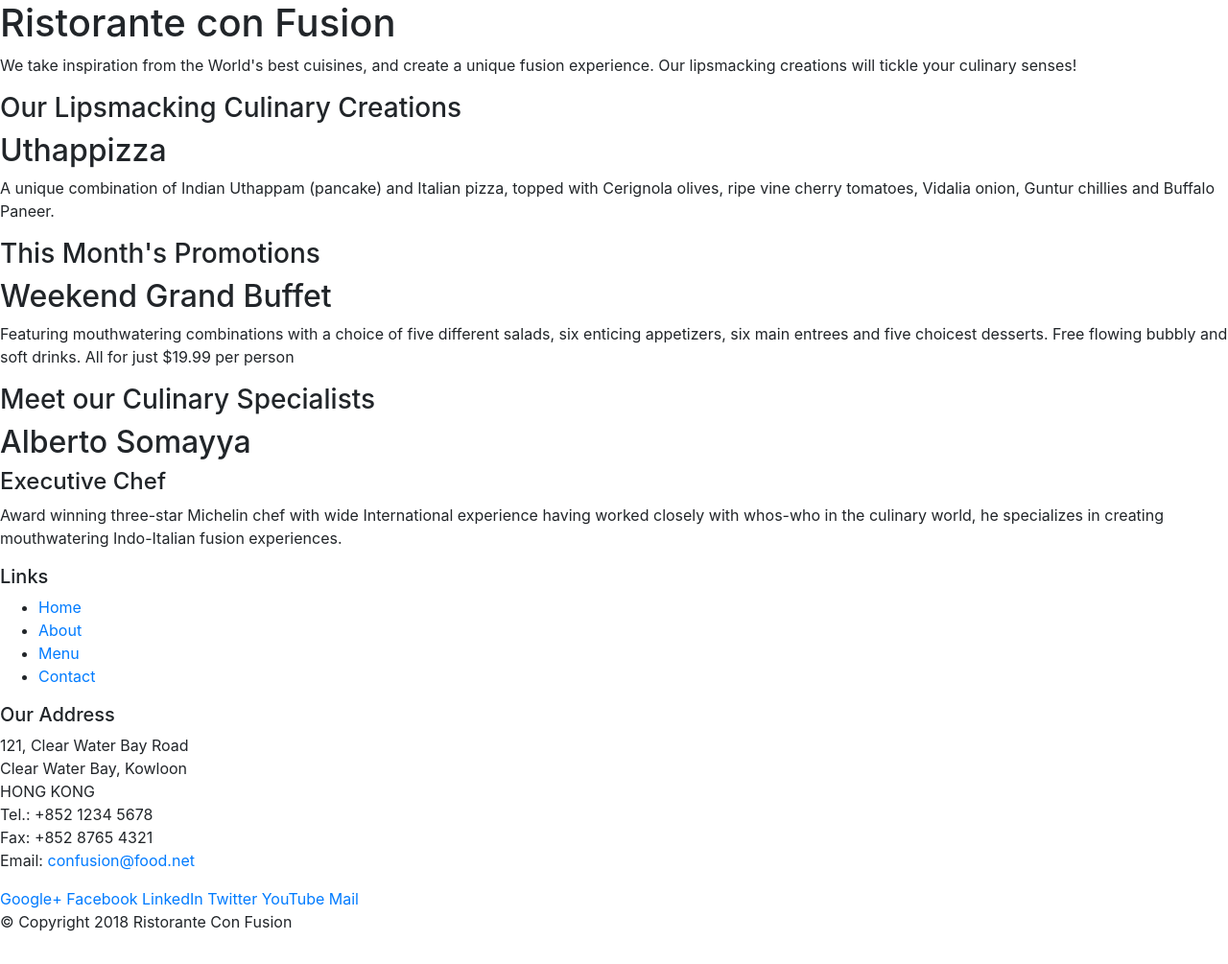
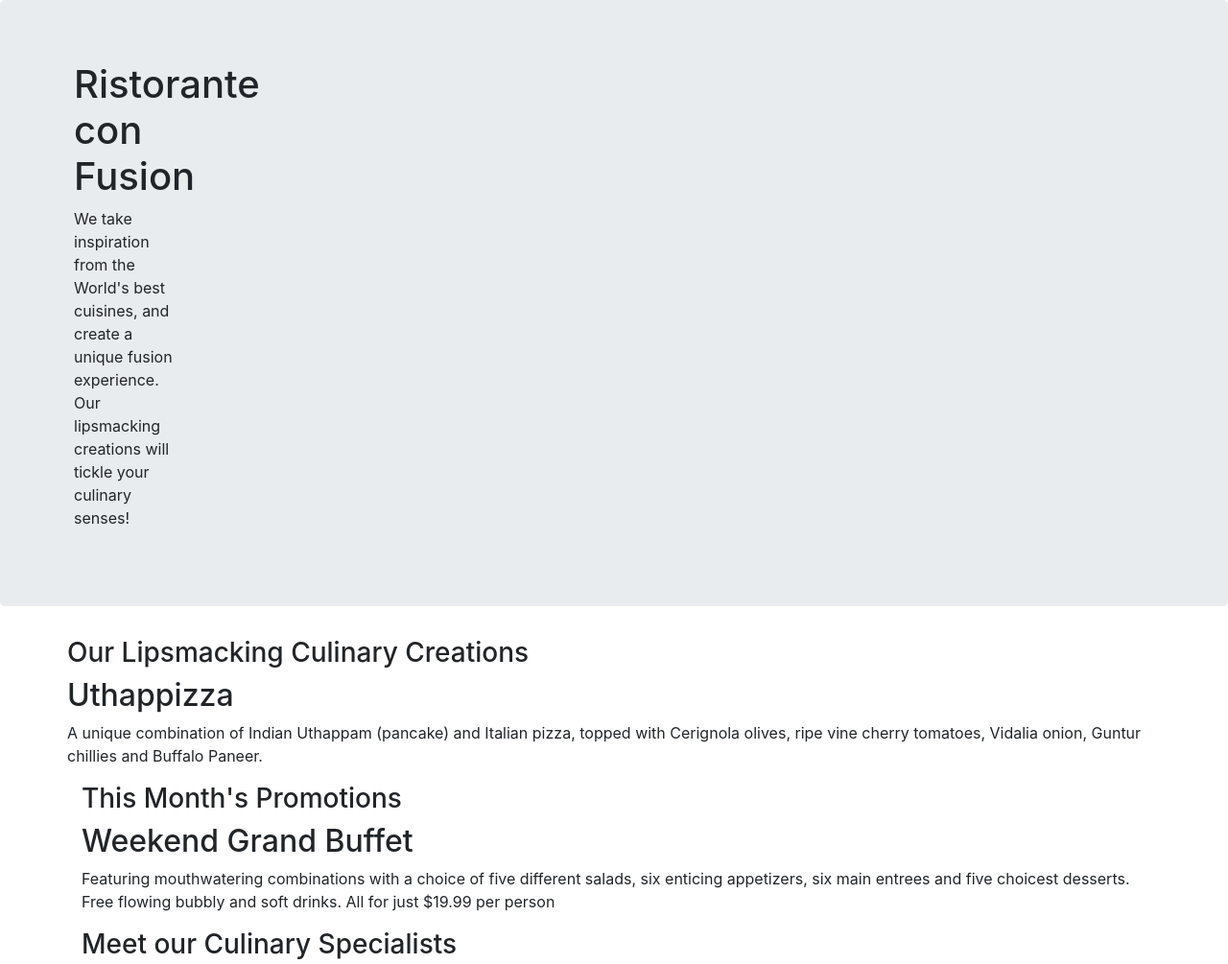
Before and after one commit to mayanksharma019/front-end-web-ui-frameworks, a website: page index.html in a window 1280 px wide. Shown: the top 1005 px of the page at 96% size. Drawn offline with nearby package versions, Linux system fonts and the light colour scheme.

Commit message:
2nd commit

```diff
--- a/index.html
+++ b/index.html
@@ -14,21 +14,21 @@
 
 <body>
 
-    <header>
-        <div>
-            <div>
-                <div>
+    <header class="jumbotron">
+        <div class="col-12 col-sm-6">
+            <div class="col-12 col-sm">
+                <div class="col-12 col-sm-4 col-md-3">
                     <h1>Ristorante con Fusion</h1>
                     <p>We take inspiration from the World's best cuisines, and create a unique fusion experience. Our lipsmacking creations will tickle your culinary senses!</p>
                 </div>
-                <div>
+                <div class="col col-sm col-md">
                 </div>
             </div>
         </div>
     </header>
 
-    <div>
-        <div>
+    <div class="container">
+        <div class="row">
             <div>
                 <h3>Our Lipsmacking Culinary Creations</h3>
             </div>
@@ -62,9 +62,9 @@
     </div>
 
     <footer>
-        <div>
-            <div>
-                <div>
+        <div class="container">
+            <div class="row">
+                <div class="col-12 col-sm-4 order-sm-last col-md-3">
                     <h5>Links</h5>
                     <ul>
                         <li><a href="#">Home</a></li>
@@ -73,7 +73,7 @@
                         <li><a href="#">Contact</a></li>
                     </ul>
                 </div>
-                <div>
+                <div class="col-7 col-sm-5">
                     <h5>Our Address</h5>
                     <address>
 		              121, Clear Water Bay Road<br>
@@ -84,8 +84,8 @@
 		              Email: <a href="mailto:confusion@food.net">confusion@food.net</a>
 		           </address>
                 </div>
-                <div>
-                    <div>
+                <div  class="col-12 col-sm-4">
+                    <div class="col-auto">
                         <a href="http://google.com/+">Google+</a>
                         <a href="http://www.facebook.com/profile.php?id=">Facebook</a>
                         <a href="http://www.linkedin.com/in/">LinkedIn</a>
```
